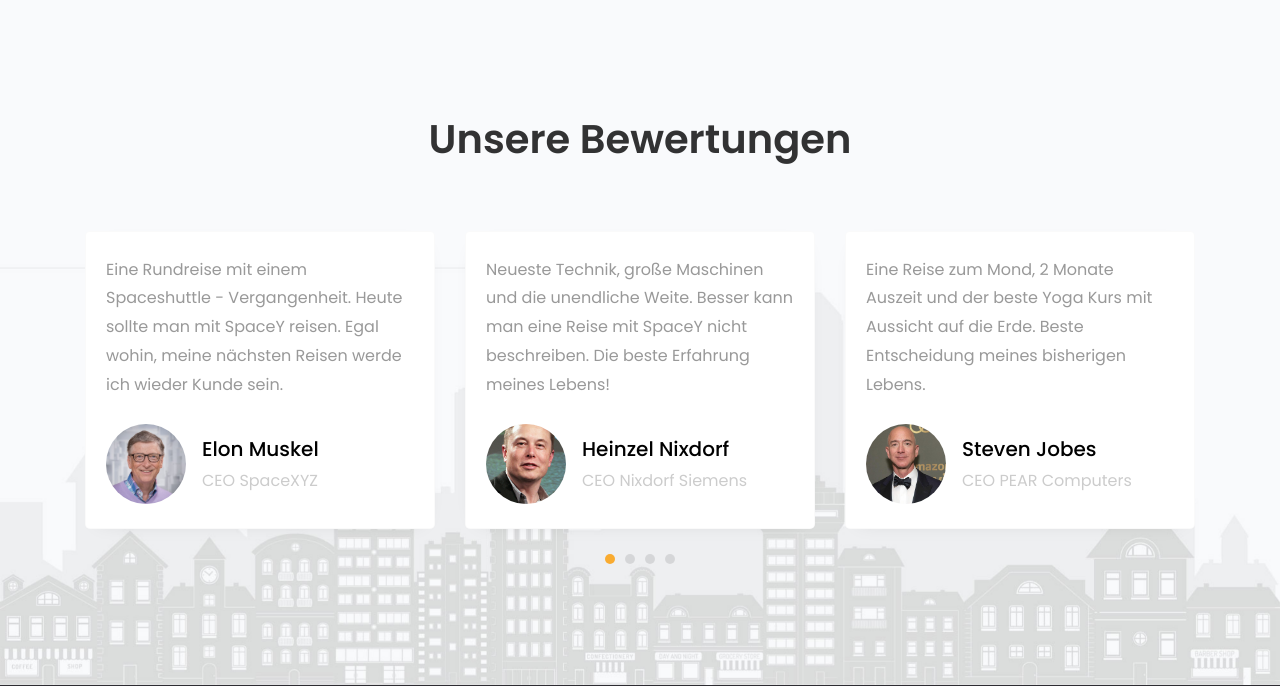
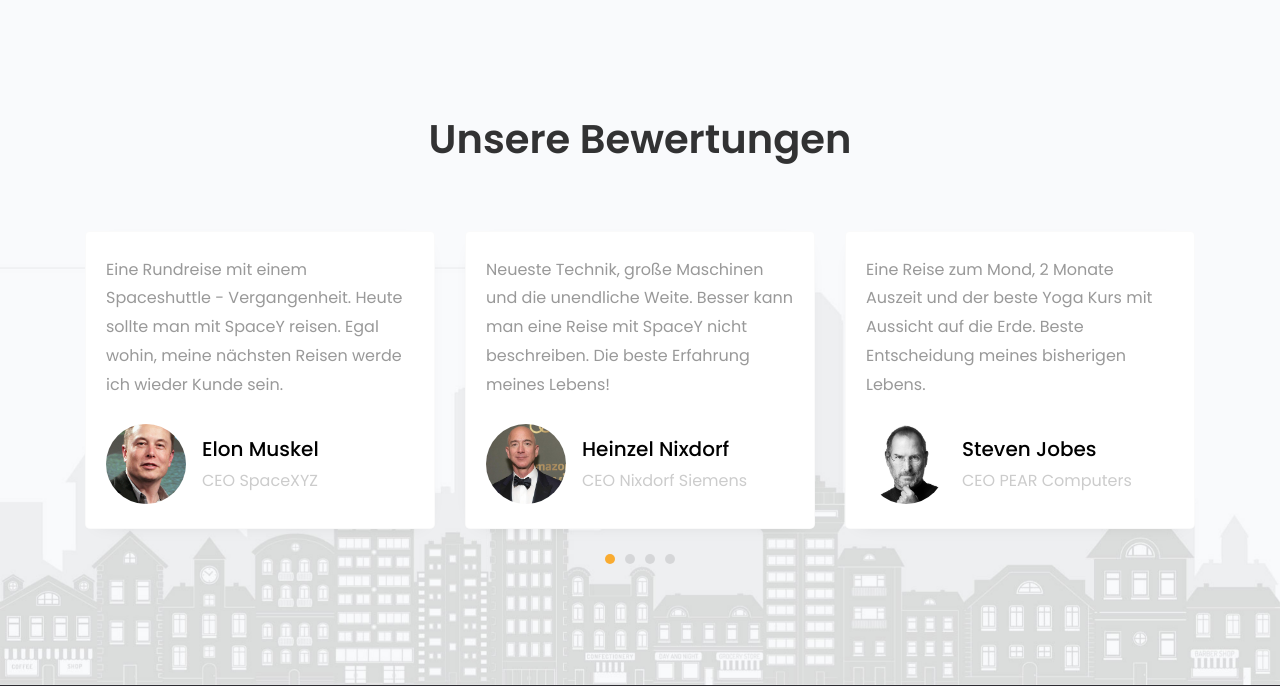
Before and after one commit to Mik235/SpaceY, a PHP site: page / in a window 1280 px wide. Shown: the part 4021-4707 px from the top of the page. Run offline with PHP 8.4, Linux system fonts and the light colour scheme; some libraries are stand-ins or nearby versions; some web fonts are replaced.

Commit message:
index fix

```diff
--- a/index.php
+++ b/index.php
@@ -431,7 +431,7 @@
                   <div class="text">
                     <p class="mb-4">Neueste Technik, große Maschinen und die unendliche Weite. Besser kann man eine Reise mit SpaceY nicht beschreiben. Die beste Erfahrung meines Lebens!</p>
                     <div class="d-flex align-items-center">
-                    	<div class="user-img" style="background-image: url(images/musk.jpg)"></div>
+                    	<div class="user-img" style="background-image: url(images/bezos.jpg)"></div>
                     	<div class="pl-3">
 		                    <p class="name">Heinzel Nixdorf</p>
 		                    <span class="position">CEO Nixdorf Siemens</span>
@@ -445,7 +445,7 @@
                   <div class="text">
                     <p class="mb-4">Eine Reise zum Mond, 2 Monate Auszeit und der beste Yoga Kurs mit Aussicht auf die Erde. Beste Entscheidung meines bisherigen Lebens.</p>
                     <div class="d-flex align-items-center">
-                    	<div class="user-img" style="background-image: url(images/bezos.jpg)"></div>
+                    	<div class="user-img" style="background-image: url(images/jobs.jpg)"></div>
                     	<div class="pl-3">
 		                    <p class="name">Steven Jobes</p>
 		                    <span class="position">CEO PEAR Computers</span>
@@ -459,7 +459,7 @@
                   <div class="text">
                     <p class="mb-4">Den roten Planeten aus nächster Nähe sehen und ein wenig Marsstaub für die Enkelkinder. Wie soll man Leben, ohne solch eine Erfahrung gemacht zu haben?</p>
                     <div class="d-flex align-items-center">
-                    	<div class="user-img" style="background-image: url(images/jobs.jpg)"></div>
+                    	<div class="user-img" style="background-image: url(images/gates.jpg)"></div>
                     	<div class="pl-3">
 		                    <p class="name">Billy Gates</p>
 		                    <span class="position">CEO Fenster Computer</span>
@@ -473,7 +473,7 @@
                   <div class="text">
                     <p class="mb-4">Eine Rundreise mit einem Spaceshuttle - Vergangenheit. Heute sollte man mit SpaceY reisen. Egal wohin, meine nächsten Reisen werde ich wieder Kunde sein.</p>
                     <div class="d-flex align-items-center">
-                    	<div class="user-img" style="background-image: url(images/gates.jpg)"></div>
+                    	<div class="user-img" style="background-image: url(images/musk.jpg)"></div>
                     	<div class="pl-3">
 		                    <p class="name">Elon Muskel</p>
 		                    <span class="position">CEO SpaceXYZ</span>
```
